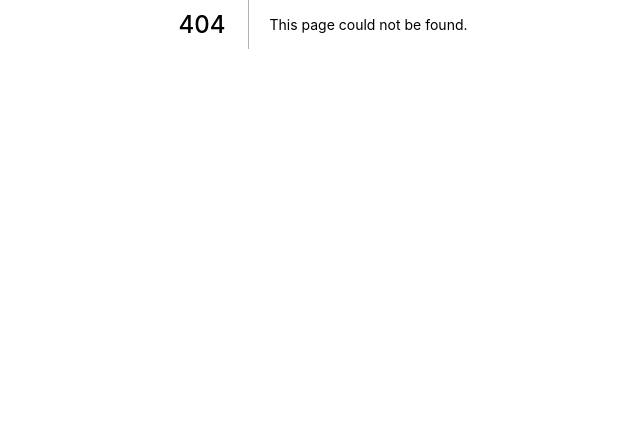
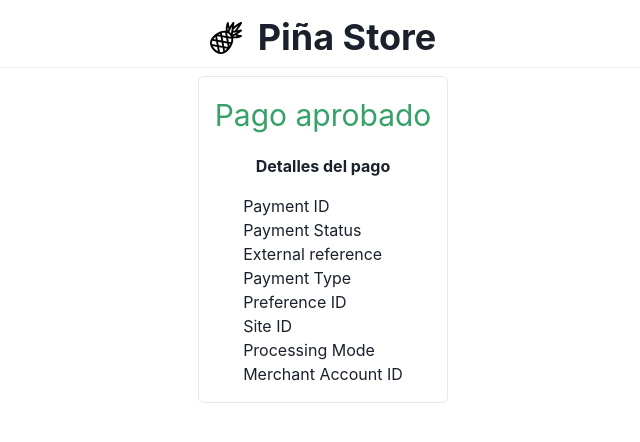
Before and after one commit to juanignaciomolina/mp-certification, a Next.js app: page /payment/success in a window 1280 px wide. Before the commit this address had no page. Shown: the top 442 px of the page, without its empty margins (317-957 px from the left). Built offline with nearby package versions, Linux system fonts and the light colour scheme.

Commit message:
Added back URLs

```diff
--- /dev/null
+++ b/pages/payment/success.js
@@ -0,0 +1,50 @@
+import Header from "../../components/Header";
+import Page from "../../components/Page";
+import { VStack, SimpleGrid } from "@chakra-ui/layout";
+import { Text } from "@chakra-ui/react";
+import { useRouter } from "next/router";
+
+export default function PaymentSuccess() {
+  const router = useRouter();
+
+  return (
+    <Page title="Pago aprobado" view="home">
+      <VStack w="100%">
+        <Header />
+        <VStack p="4" borderRadius="md" borderWidth="1px" spacing="4">
+          <Text fontSize="3xl" color="green.500">
+            Pago aprobado
+          </Text>
+          <Text>
+            <b>Detalles del pago</b>
+          </Text>
+          <SimpleGrid>
+            <Text>Payment ID</Text>
+            <Text>{router.query.collection_id}</Text>
+
+            <Text>Payment Status</Text>
+            <Text>{router.query.collection_status}</Text>
+
+            <Text>External reference</Text>
+            <Text>{router.query.external_reference}</Text>
+
+            <Text>Payment Type</Text>
+            <Text>{router.query.payment_type}</Text>
+
+            <Text>Preference ID</Text>
+            <Text>{router.query.preference_id}</Text>
+
+            <Text>Site ID</Text>
+            <Text>{router.query.site_id}</Text>
+
+            <Text>Processing Mode</Text>
+            <Text>{router.query.processing_mode}</Text>
+
+            <Text>Merchant Account ID</Text>
+            <Text>{router.query.merchant_account_id}</Text>
+          </SimpleGrid>
+        </VStack>
+      </VStack>
+    </Page>
+  );
+}
```
Also changed, not shown: pages/payment/failure.js (added, +20 -0 lines), pages/payment/pending.js (added, +20 -0 lines).
